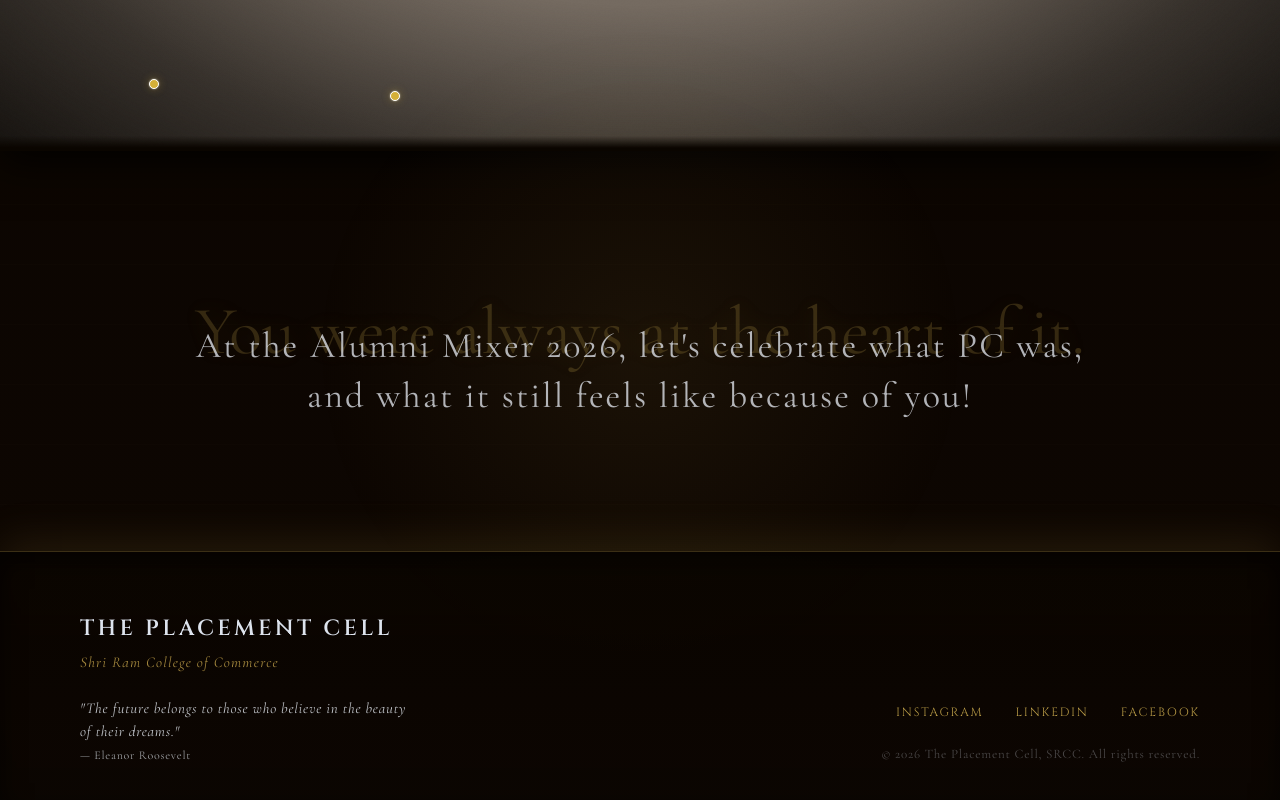
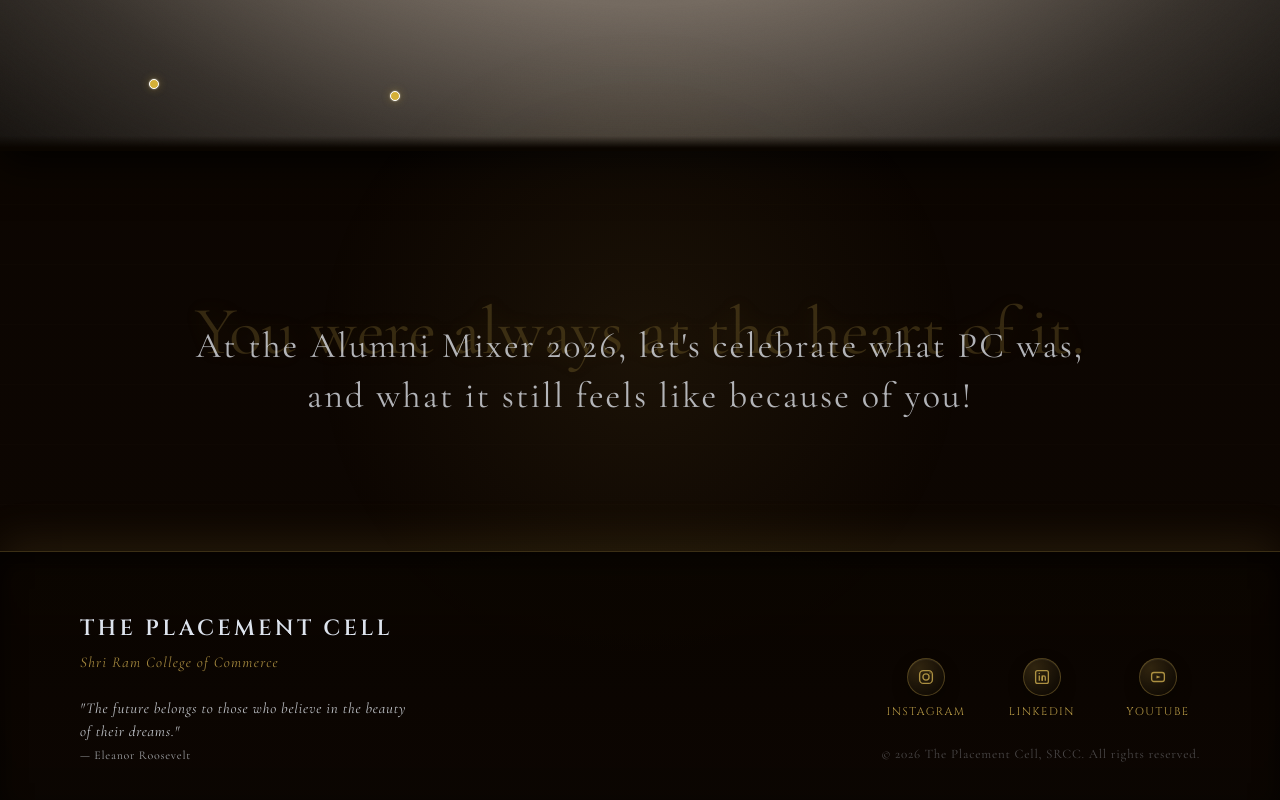
Before and after one commit to divyansh730/srcc-mixer, a React (Vite) app: page / in a window 1280 px wide. Shown: the part 7005-7805 px from the top of the page. Built offline with nearby package versions, Linux system fonts and the light colour scheme.

Commit message:
Refine footer social links with classy icon treatment
Add Instagram, LinkedIn, and YouTube handles with elegant circular icons above labels, preserving the existing gold-on-dark visual language and hover polish.

```diff
--- a/src/components/Footer.jsx
+++ b/src/components/Footer.jsx
@@ -1,6 +1,21 @@
 import { useState, useEffect } from "react";
 
 export default function Footer() {
+  const socialLinks = [
+    {
+      platform: "Instagram",
+      href: "https://www.instagram.com/pcsrcc?utm_source=ig_web_button_share_sheet&igsh=ZDNlZDc0MzIxNw==",
+    },
+    {
+      platform: "LinkedIn",
+      href: "https://www.linkedin.com/company/the-placement-cell-srcc",
+    },
+    {
+      platform: "YouTube",
+      href: "https://www.youtube.com/@ThePlacementCellSRCC",
+    },
+  ];
+
   const [isMobile, setIsMobile] = useState(() =>
     typeof window === "undefined" ? false : window.innerWidth <= 768
   );
@@ -10,6 +25,45 @@ export default function Footer() {
     window.addEventListener("resize", onResize, { passive: true });
     return () => window.removeEventListener("resize", onResize);
   }, []);
+
+  const renderSocialIcon = (platform) => {
+    const iconStyle = {
+      width: isMobile ? "17px" : "18px",
+      height: isMobile ? "17px" : "18px",
+      display: "block",
+      color: "currentColor",
+      opacity: 0.92,
+    };
+
+    if (platform === "Instagram") {
+      return (
+        <svg viewBox="0 0 24 24" fill="none" stroke="currentColor" strokeWidth="1.8" style={iconStyle} aria-hidden="true">
+          <rect x="3.5" y="3.5" width="17" height="17" rx="5" />
+          <circle cx="12" cy="12" r="4.1" />
+          <circle cx="17.4" cy="6.6" r="0.8" fill="currentColor" stroke="none" />
+        </svg>
+      );
+    }
+
+    if (platform === "LinkedIn") {
+      return (
+        <svg viewBox="0 0 24 24" fill="none" stroke="currentColor" strokeWidth="1.8" style={iconStyle} aria-hidden="true">
+          <rect x="3.5" y="3.5" width="17" height="17" rx="2.5" />
+          <line x1="8.4" y1="10" x2="8.4" y2="17" />
+          <circle cx="8.4" cy="7.2" r="0.95" fill="currentColor" stroke="none" />
+          <path d="M12.3 17v-4.2c0-1.5 1-2.3 2.1-2.3s2 .8 2 2.3V17" />
+          <line x1="12.3" y1="10" x2="12.3" y2="17" />
+        </svg>
+      );
+    }
+
+    return (
+      <svg viewBox="0 0 24 24" fill="none" stroke="currentColor" strokeWidth="1.8" style={iconStyle} aria-hidden="true">
+        <rect x="3.5" y="6" width="17" height="12" rx="3" />
+        <polygon points="10,10 15.5,12 10,14" fill="currentColor" stroke="none" />
+      </svg>
+    );
+  };
 
   return (
     <footer style={{
@@ -83,27 +137,46 @@ export default function Footer() {
             display: "flex",
             gap: isMobile ? "24px" : "32px",
             fontFamily: "'Cinzel', serif",
-            fontSize: "12px",
+            fontSize: "11px",
             fontWeight: 500,
-            letterSpacing: "0.15em",
+            letterSpacing: "0.14em",
             color: "rgba(201, 168, 76, 0.9)",
             textTransform: "uppercase"
           }}>
-            {["Instagram", "LinkedIn", "Facebook"].map(platform => (
-              <a key={platform} href="#" style={{
+            {socialLinks.map(({ platform, href }) => (
+              <a key={platform} href={href} target="_blank" rel="noopener noreferrer" style={{
                 color: "inherit",
                 textDecoration: "none",
                 transition: "all 0.4s ease",
-                position: "relative"
+                position: "relative",
+                display: "flex",
+                flexDirection: "column",
+                alignItems: "center",
+                gap: "8px",
+                minWidth: isMobile ? "72px" : "84px"
               }}
                  onMouseEnter={(e) => {
                     e.currentTarget.style.color = "#FFF";
                     e.currentTarget.style.textShadow = "0 0 12px rgba(201,168,76,0.6)";
+                    e.currentTarget.style.transform = "translateY(-2px)";
                   }}
                   onMouseLeave={(e) => {
                     e.currentTarget.style.color = "rgba(201, 168, 76, 0.9)";
                     e.currentTarget.style.textShadow = "none";
+                    e.currentTarget.style.transform = "translateY(0)";
                   }}>
+                <span style={{
+                  width: isMobile ? "34px" : "38px",
+                  height: isMobile ? "34px" : "38px",
+                  borderRadius: "50%",
+                  border: "1px solid rgba(201,168,76,0.32)",
+                  background: "radial-gradient(circle at 30% 25%, rgba(201,168,76,0.2), rgba(9,4,1,0.7))",
+                  display: "grid",
+                  placeItems: "center",
+                  boxShadow: "inset 0 1px 0 rgba(255,255,255,0.06), 0 6px 16px rgba(0,0,0,0.32)",
+                }}>
+                  {renderSocialIcon(platform)}
+                </span>
                 {platform}
               </a>
             ))}
```
Lines whose indentation alone changed are shown as unchanged.
